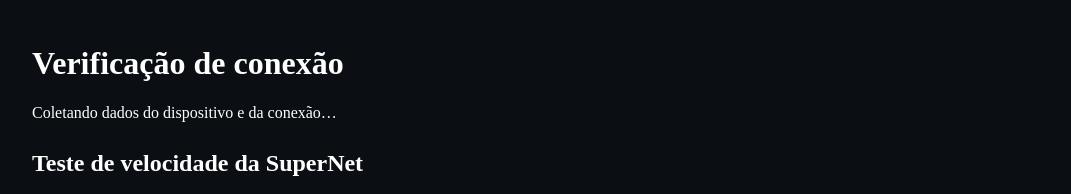
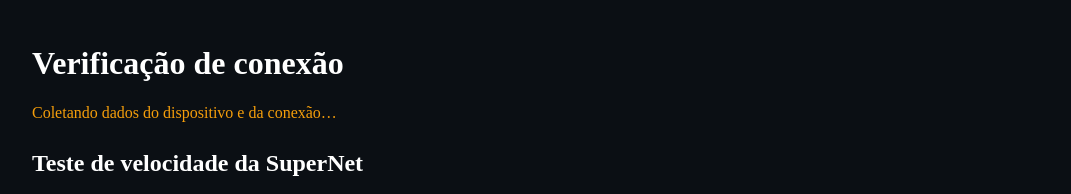
Before and after one commit to mrleles/colher-dados, a Next.js app: page /coleta/1 in a window 1280 px wide. Shown: the top 194 px of the page, without its empty margins (104-1175 px from the left). Built offline with nearby package versions, Linux system fonts and the light colour scheme.

Commit message:
Colorir mensagens de status da coleta

```diff
--- a/app/coleta/[token]/page.tsx
+++ b/app/coleta/[token]/page.tsx
@@ -238,9 +238,9 @@
       }}
     >
       <h1>Verificação de conexão</h1>
-      {status === "coletando" && <p>Coletando dados do dispositivo e da conexão…</p>}
-      {status === "enviando" && <p>Enviando os dados técnicos ao atendente…</p>}
-      {status === "sucesso" && <p>Dados técnicos enviados ao atendente.</p>}
+      {status === "coletando" && <p style={{ color: "#f59e0b" }}>Coletando dados do dispositivo e da conexão…</p>}
+      {status === "enviando" && <p style={{ color: "#f59e0b" }}>Enviando os dados técnicos ao atendente…</p>}
+      {status === "sucesso" && <p style={{ color: "#22c55e" }}>Dados técnicos enviados ao atendente.</p>}
       {status === "erro" && <p role="alert">{error}</p>}
 
       <section aria-labelledby="speedtest-title" style={{ marginTop: 28 }}>
```
